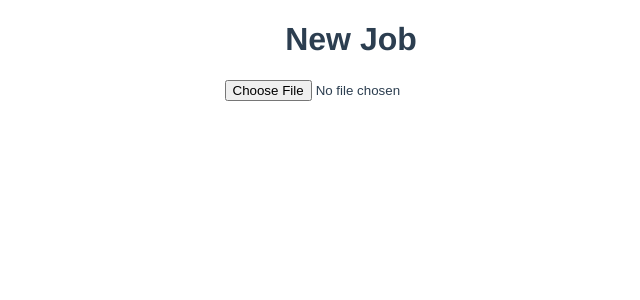
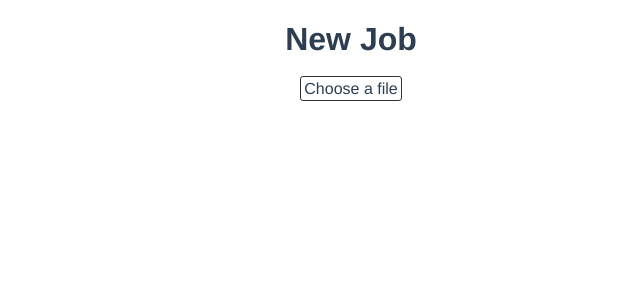
Before and after one commit to shmdoc/frontend-shmdoc-osoc-poc, a Vue app: page /schema-analysis-jobs/new in a window 1280 px wide. Shown: the top 300 px of the page, without its empty margins (289-929 px from the left). Built offline with nearby package versions, Linux system fonts and the light colour scheme.

Commit message:
loading multiple files, not yes sending to server

```diff
--- a/src/components/FileUploader.vue
+++ b/src/components/FileUploader.vue
@@ -1,7 +1,14 @@
 <template>
   <div>
-    <input type="file" @change="handleFileChange"/>
-    <button v-if="fileList" v-on:click="upload_file">Upload</button>
+    <div>
+      <input name="file" id="file" type="file" @change="handleFileChange" multiple class="inputfile"/>
+      <label for="file">Choose a file</label>
+      <button v-if="files.length > 0" v-on:click="uploadFile">Upload</button>
+    </div>
+    <div v-for="file in files" :key="file.lastModified">
+      <h4>{{file.name}}</h4>
+      <button v-on:click="removeFile(file)">remove</button>
+    </div>
   </div>
 </template>
 
@@ -9,16 +16,42 @@
 export default {
   data() {
     return {
-      fileList: null,
+      files: [],
     }
   },
   methods: {
     handleFileChange(event) {
-      this.fileList = event.target.files
+      for (let i = 0; i < event.target.files.length; i++) {
+        this.files.push(event.target.files[i])
+      }
     },
-    upload_file() {
-      this.$store.dispatch('uploadFile', this.fileList[0])
+    removeFile(file) {
+      this.files = this.files.filter(f => f.name !== file.name)
+    },
+    uploadFile() {
+      this.$store.dispatch('uploadFile', this.files[0])
     }
   }
 }
 </script>
+
+<style scoped>
+.inputfile {
+  width: 0.1px;
+  height: 0.1px;
+  opacity: 0;
+  overflow: hidden;
+  position: absolute;
+  z-index: -1;
+}
+
+.inputfile + label {
+  border-radius: 3px;
+  border: 1px solid #333;
+  padding: 3px;
+}
+
+.inputfile + label {
+  cursor: pointer; /* "hand" cursor */
+}
+</style>
```
